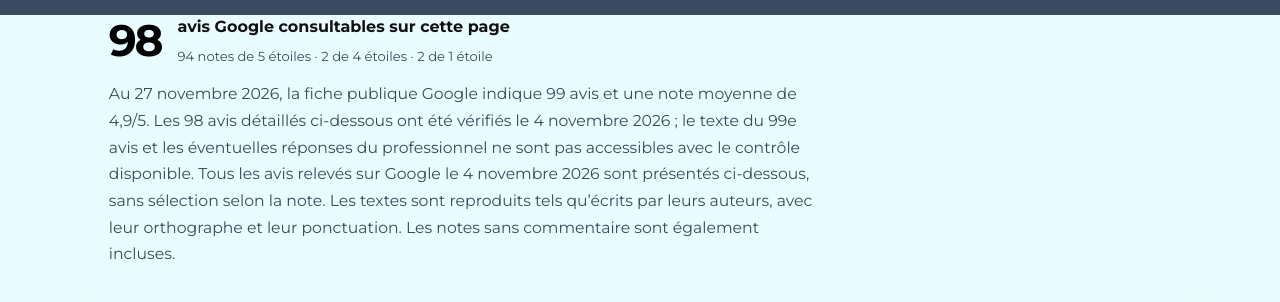
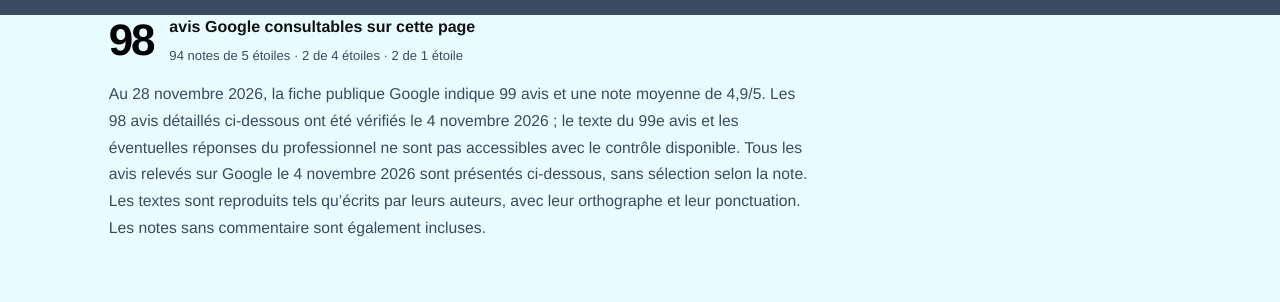
Before and after one commit to guillaume-roque-iad/immobilier-narbonne, a plain HTML site: page avis-clients.html in a window 1280 px wide. Shown: the part 785-1087 px from the top of the page. Drawn offline with Linux system fonts and the light colour scheme.

Commit message:
Dates des contrôles annonces et agrégats Google — 28 novembre 2026

```diff
--- a/avis-clients.html
+++ b/avis-clients.html
@@ -323,7 +323,7 @@ footer{background:var(--bleu-fonce);padding:56px 8vw 36px}
     <div><div class="eyebrow">Avis Google exacts</div><h2 class="stitle">Ce que mes clients<br/><em>ont réellement écrit.</em></h2></div>
     <div class="google-rating"><strong class="google-rating__score">4,9/5</strong><div><div class="google-rating__meta">99 avis publics sur Google</div></div></div>
   </div>
-  <div class="google-panel"><div class="google-rating"><strong class="google-rating__score">98</strong><div><div style="font-weight:700;color:#111">avis Google consultables sur cette page</div><div class="google-rating__meta">94 notes de 5 étoiles · 2 de 4 étoiles · 2 de 1 étoile</div></div></div><p class="google-panel__copy">Au 27 novembre 2026, la fiche publique Google indique 99 avis et une note moyenne de 4,9/5. Les 98 avis détaillés ci-dessous ont été vérifiés le 4 novembre 2026 ; le texte du 99e avis et les éventuelles réponses du professionnel ne sont pas accessibles avec le contrôle disponible. Tous les avis relevés sur Google le 4 novembre 2026 sont présentés ci-dessous, sans sélection selon la note. Les textes sont reproduits tels qu’écrits par leurs auteurs, avec leur orthographe et leur ponctuation. Les notes sans commentaire sont également incluses.</p></div>
+  <div class="google-panel"><div class="google-rating"><strong class="google-rating__score">98</strong><div><div style="font-weight:700;color:#111">avis Google consultables sur cette page</div><div class="google-rating__meta">94 notes de 5 étoiles · 2 de 4 étoiles · 2 de 1 étoile</div></div></div><p class="google-panel__copy">Au 28 novembre 2026, la fiche publique Google indique 99 avis et une note moyenne de 4,9/5. Les 98 avis détaillés ci-dessous ont été vérifiés le 4 novembre 2026 ; le texte du 99e avis et les éventuelles réponses du professionnel ne sont pas accessibles avec le contrôle disponible. Tous les avis relevés sur Google le 4 novembre 2026 sont présentés ci-dessous, sans sélection selon la note. Les textes sont reproduits tels qu’écrits par leurs auteurs, avec leur orthographe et leur ponctuation. Les notes sans commentaire sont également incluses.</p></div>
   <div class="google-reviews google-reviews--full">
 <article class="google-review"><div class="google-review__top"><span class="google-review__initial" aria-hidden="true">A</span><div><div class="google-review__name">Alex Castro</div><div class="google-review__date">Visité en octobre 2026</div></div></div><div class="review-stars" aria-label="5 sur 5">★★★★★</div><p class="google-review__text">Un grand merci à Guillaume pour son excellent travail lors de la vente de ma maison ! C est un agent immobilier très professionnel, disponible, à l’écoute et de bon conseil. Il a su m’accompagner avec sérieux et efficacité tout au long du processus de vente, d&#x27;autant plus que je n&#x27;étais plus a proximité du bien vendu.Son investissement, sa réactivité et son suivi ont été particulièrement appréciables et rassurant. Je recommande vivement ses services à toute personne souhaitant vendre son bien immobilier en toute confiance !</p><a class="google-review__source" href="https://www.google.com/maps?cid=5116106871498769324" target="_blank" rel="noopener">Avis Google original</a></article>
 <article class="google-review"><div class="google-review__top"><span class="google-review__initial" aria-hidden="true">C</span><div><div class="google-review__name">Cyril</div><div class="google-review__date">Visité en juillet 2026</div></div></div><div class="review-stars" aria-label="5 sur 5">★★★★★</div><p class="google-review__text">Personne sérieuse et sympathique qui a su nous accompagner.
```
